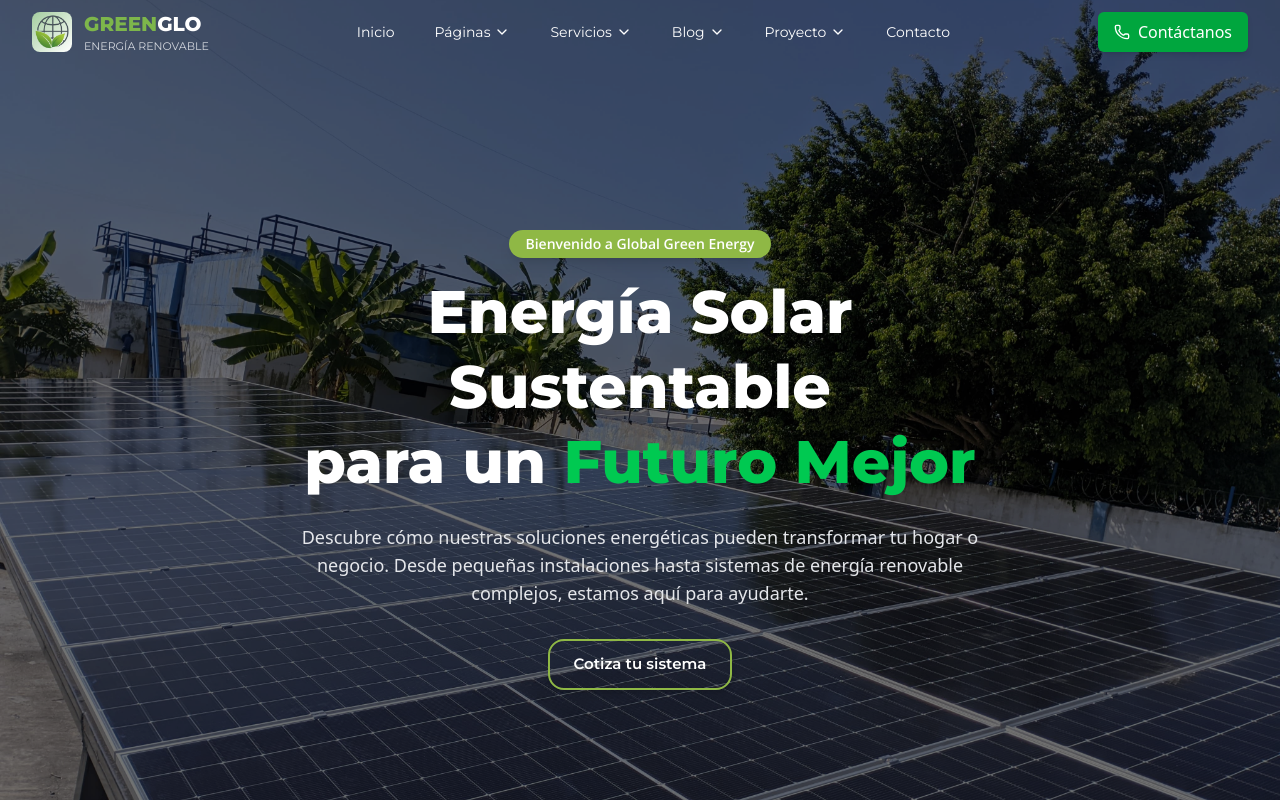
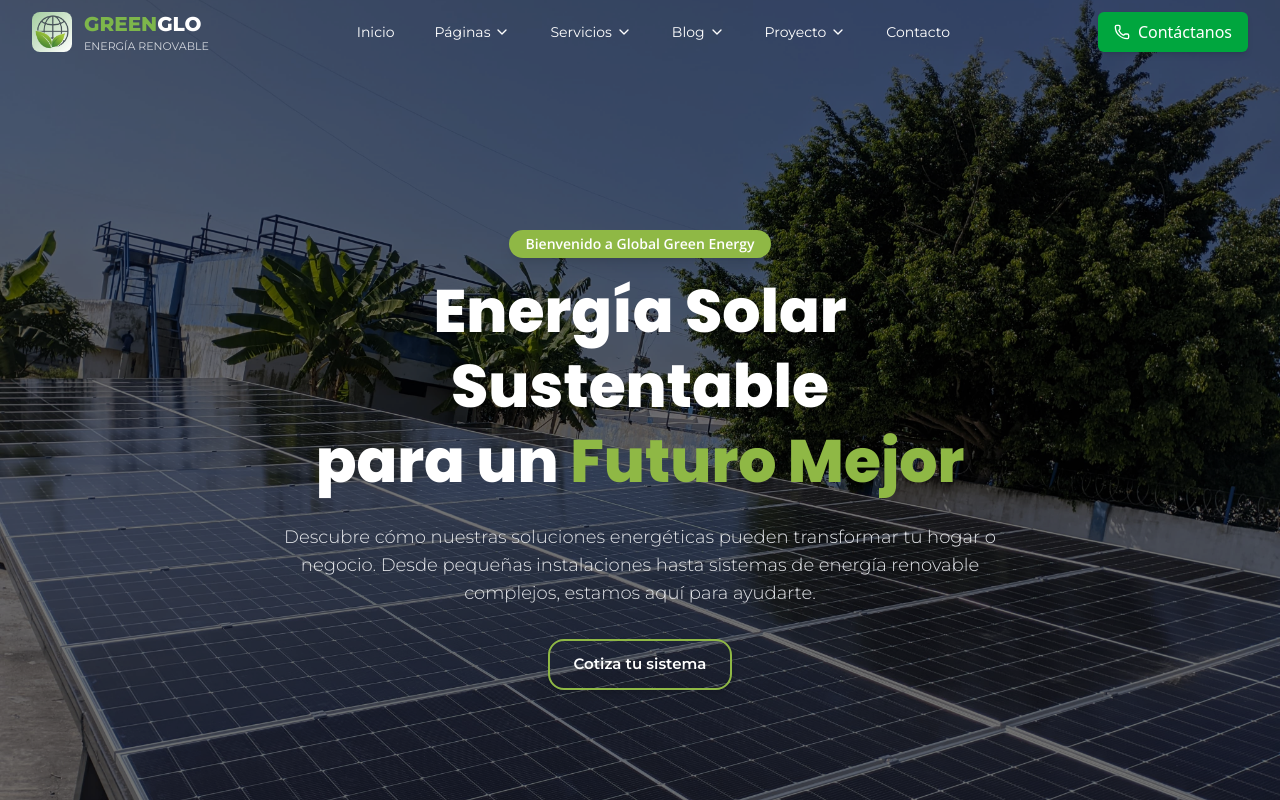
Before and after one commit to devhuday/Greenglo, a React (Vite) app: page / in a window 1280 px wide. Shown: the top 800 px of the page. Built offline with nearby package versions, Linux system fonts and the light colour scheme; a web font is replaced by a local one.

Commit message:
version 0.2.1

```diff
--- a/src/componets/Herosection/HeroCard.tsx
+++ b/src/componets/Herosection/HeroCard.tsx
@@ -33,16 +33,16 @@ export function HeroCard() {
           Bienvenido a Global Green Energy
         </motion.span>
 
-        <h1 className="text-4xl md:text-6xl font-montserrat font-extrabold leading-tight">
+        <h1 className="text-5xl md:text-6xl font-poppins font-extrabold leading-tight">
           Energía Solar Sustentable
           <br />
           para un{" "}
-          <span className="text-green-500">
+          <span className="text-primary">
             Futuro Mejor
           </span>
         </h1>
 
-        <p className="mt-6 text-lg text-gray-200">
+        <p className="mt-6 font-montserrat font-light text-lg text-gray-200">
           Descubre cómo nuestras soluciones energéticas pueden transformar tu hogar o negocio.
           Desde pequeñas instalaciones hasta sistemas de energía renovable complejos, estamos aquí para ayudarte.
         </p>
```
